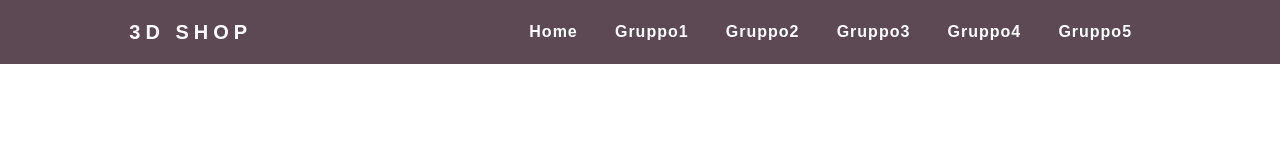
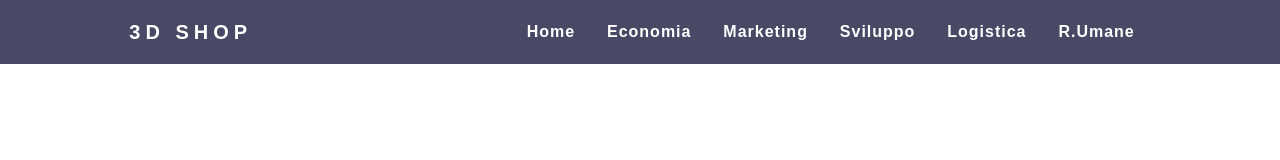
Before and after one commit to JOCKERHUB/3D-shop-2.0, a plain HTML site: page index.html in a window 1280 px wide. Drawn offline with Linux system fonts and the light colour scheme.

Commit message:
asikadbclkb

```diff
--- a/index.html
+++ b/index.html
@@ -18,11 +18,11 @@
 
         <ul class="nav-link">
             <li><a href="#">Home</a></li>
-            <li><a href="#">Gruppo1</a></li>
-            <li><a href="#">Gruppo2</a></li>
-            <li><a href="#">Gruppo3</a></li>
-            <li><a href="#">Gruppo4</a></li>
-            <li><a href="#">Gruppo5</a></li>
+            <li><a href="#">Economia</a></li>
+            <li><a href="#">Marketing</a></li>
+            <li><a href="#">Sviluppo</a></li>
+            <li><a href="#">Logistica</a></li>
+            <li><a href="#">R.Umane</a></li>
         </ul>
 
         <div class="burger">
--- a/style/style.css
+++ b/style/style.css
@@ -9,7 +9,7 @@ nav {
     justify-content: space-around;
     align-items: center;
     min-height: 8vh;
-    background-color: #5D4954;
+    background-color: #494966;
     font-family: 'poppins', sans-serif;
 }
 
@@ -66,7 +66,7 @@ nav {
         right: 0px;
         height: 92vh;
         top: 8vh;
-        background-color: #5D4954;
+        background-color: #494966;
         display: flex;
         flex-direction: column;
         align-items: center;
```
